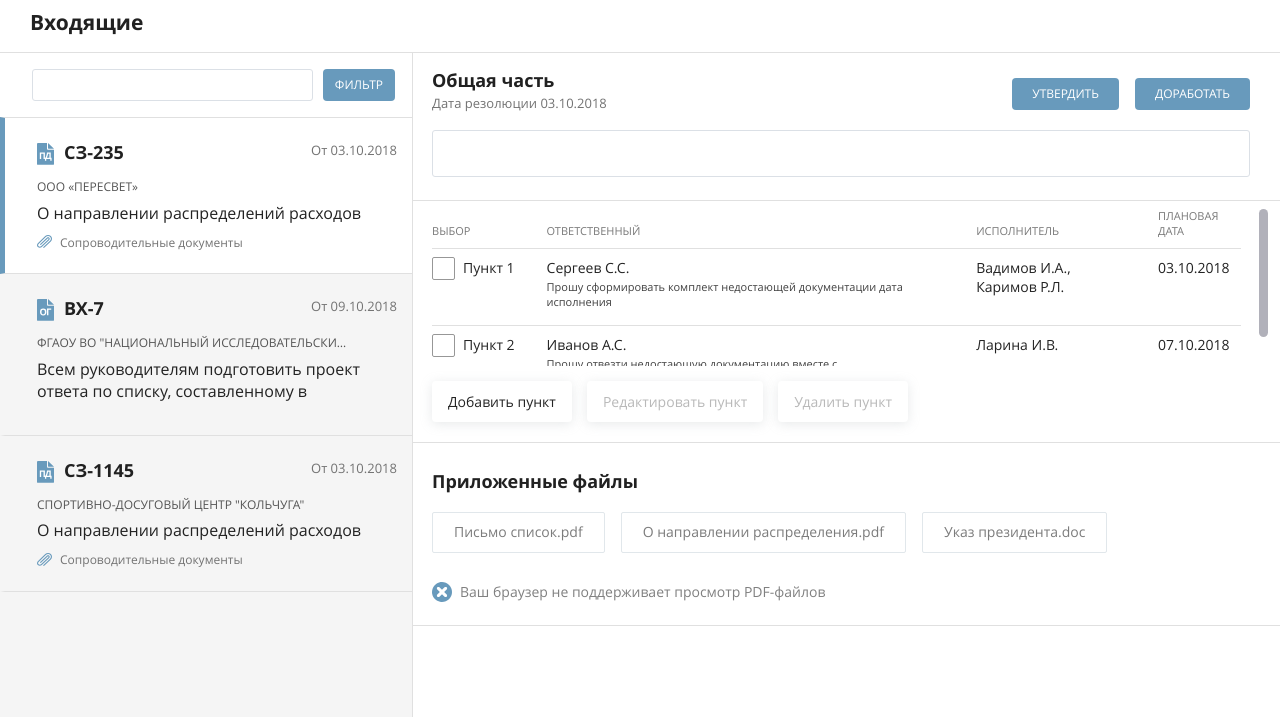
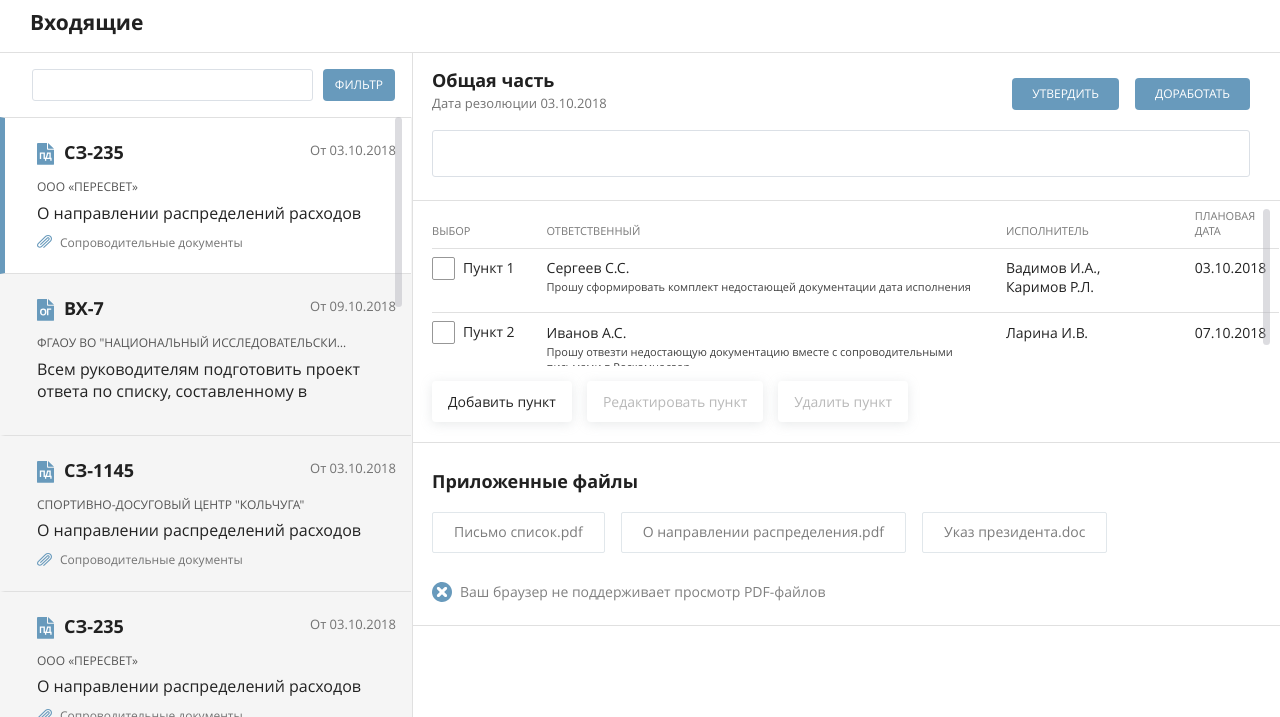
Before and after one commit to sergeantproudly/sedkp, a plain HTML site: page inbox.html in a window 1280 px wide. Shown: the part 83-800 px from the top of the page. Drawn offline with nearby package versions, Linux system fonts and the light colour scheme.

Commit message:
Scroll fixes
Sidebar scroll
Modal scroll fix
Mobile select dropdown fix

```diff
--- a/assets/css/jquery.jscrollpane.scss
+++ b/assets/css/jquery.jscrollpane.scss
@@ -23,7 +23,7 @@
 	position: absolute;
 	right: 0;
 	top: 0;
-	width: 35px;
+	width: 1px;
 }
 
 .jspHorizontalBar
@@ -55,12 +55,19 @@
 .jspDrag
 {
 	background: #B1B1BA;
+	opacity: 0.45;
 	cursor: pointer;
-	left: 14px;
+	left: -16px;
 	position: relative;
 	top: 0;
-	width: 9px;
+	width: 7px;
 	@include radius(5px);
+	@extend .transition-opacity;
+
+	&:hover {
+		opacity: 1;
+		@extend .transition-opacity;
+	}
 }
 
 .jspHorizontalBar .jspTrack,
--- a/assets/css/style.scss
+++ b/assets/css/style.scss
@@ -381,6 +381,10 @@ select {
 .ui-selectmenu-menu {
 	max-width: 370px;
 
+	@media (max-width: $adaptive-width-mobile) {
+		max-width: 100%;
+	}
+
 	& > .ui-menu {
 		max-height: 400px;
 	}
@@ -1577,6 +1581,10 @@ header {
 			}
 
 			.docs-list {
+				&.overflow {
+					overflow: hidden;
+				}
+
 				ul {
 					display: block;
 
@@ -2347,6 +2355,7 @@ header {
 				vertical-align: top;
 				width: 32%;
 				margin: 0 0 24px 2%;
+				position: relative;
 
 				@media (max-width: $adaptive-width-tablet-small) {
 					display: block;
@@ -2390,9 +2399,9 @@ header {
 				}
 
 				.ui-selectmenu-button {
-					margin-left: 0;
 					width: 100%;
 					height: 45px;
+					margin: 0;
 
 					@media (max-width: $adaptive-width-mobile) {
 						height: 40px;
@@ -2824,6 +2833,10 @@ header {
 				font-size: 18px;
 				margin-bottom: 17px;
 			}
+		}
+
+		.jspPane {
+			left: 0 !important;
 		}
 
 		#modal-attachments > & {
--- a/assets/js/scripts.js
+++ b/assets/js/scripts.js
@@ -208,6 +208,26 @@ function onResize() {
 	__isMobileTablet = ($(window).width() <= __widthMobileTablet);
 	__isMobileTabletMiddle = ($(window).width() <= __widthMobileTabletMiddle);
 
+	if ($('#doc-list').length) {
+		if ($('#doc-list').data('inited')) {
+			$('#doc-list').jScrollPane().data('jsp').destroy();
+			$('#doc-list')
+				.removeClass('overflow')
+				.removeAttr('data-max-height')
+				.removeData('inited')
+				.css({
+					'max-height': 'none',
+				});
+		}
+		if (!__isMobileTabletMiddle) {
+			var freespace = $(window).height() - $('#doc-list').offset().top;
+			if ($('#doc-list').outerHeight() > freespace) {
+				$('#doc-list').addClass('overflow').attr('data-max-height', freespace);
+				scrollInit($('#doc-list'));
+			}
+		}
+	}
+
 	fadeoutInit();
 }
 
@@ -290,7 +310,8 @@ function scrollInit(block) {
 			$(block).css('max-height', maxHeight + 'px').jScrollPane({
 					showArrows: false,
 					mouseWheelSpeed: 20,
-					autoReinitialise: true
+					autoReinitialise: true,
+					verticalGutter: 0
 				}
 			);
 		}
@@ -549,6 +570,14 @@ function _scrollTo(target, offset) {
 
 		// MAILER
 		if ($('#doc-list').length) {
+			if (!__isMobileTabletMiddle) {
+				var freespace = $(window).height() - $('#doc-list').offset().top;
+				if ($('#doc-list').outerHeight() > freespace) {
+					$('#doc-list').addClass('overflow').attr('data-max-height', freespace);
+					scrollInit($('#doc-list'));
+				}
+			}
+
 			$('#doc-list>ul>li>.attachment>a').click(function(e) {
 				e.preventDefault();
 				e.stopPropagation();
--- a/inbox.html
+++ b/inbox.html
@@ -93,6 +93,66 @@
 					<div class="docs-list" id="doc-list">
 						<ul>
 							<li class="active">
+								<h3 class="pd"><a href="document1.html">СЗ-235</a></h3>
+								<div class="agent">ООО «Пересвет»</div>
+								<div class="text"><a href="#" class="contents-link">О направлении распределений расходов</a></div>
+								<div class="date">От 03.10.2018</div>
+								<div class="attachment"><a href="#">Сопроводительные документы</a></div>
+							</li>
+							<li>
+								<h3 class="og"><a href="document2.html">BX-7</a></h3>
+								<div class="agent">ФГАОУ ВО "Национальный исследовательский институт"</div>
+								<div class="text">Всем руководителям подготовить проект ответа по списку, составленному в соответвии с высланным тз</div>
+								<div class="date">От 09.10.2018</div>
+							</li>
+							<li>
+								<h3 class="pd"><a href="document3.html">СЗ-1145</a></h3>
+								<div class="agent">Спортивно-досуговый центр "Кольчуга"</div>
+								<div class="text">О направлении распределений расходов</div>
+								<div class="date">От 03.10.2018</div>
+								<div class="attachment"><a href="#">Сопроводительные документы</a></div>
+							</li>
+							<li>
+								<h3 class="pd"><a href="document1.html">СЗ-235</a></h3>
+								<div class="agent">ООО «Пересвет»</div>
+								<div class="text"><a href="#" class="contents-link">О направлении распределений расходов</a></div>
+								<div class="date">От 03.10.2018</div>
+								<div class="attachment"><a href="#">Сопроводительные документы</a></div>
+							</li>
+							<li>
+								<h3 class="og"><a href="document2.html">BX-7</a></h3>
+								<div class="agent">ФГАОУ ВО "Национальный исследовательский институт"</div>
+								<div class="text">Всем руководителям подготовить проект ответа по списку, составленному в соответвии с высланным тз</div>
+								<div class="date">От 09.10.2018</div>
+							</li>
+							<li>
+								<h3 class="pd"><a href="document3.html">СЗ-1145</a></h3>
+								<div class="agent">Спортивно-досуговый центр "Кольчуга"</div>
+								<div class="text">О направлении распределений расходов</div>
+								<div class="date">От 03.10.2018</div>
+								<div class="attachment"><a href="#">Сопроводительные документы</a></div>
+							</li>
+							<li>
+								<h3 class="pd"><a href="document1.html">СЗ-235</a></h3>
+								<div class="agent">ООО «Пересвет»</div>
+								<div class="text"><a href="#" class="contents-link">О направлении распределений расходов</a></div>
+								<div class="date">От 03.10.2018</div>
+								<div class="attachment"><a href="#">Сопроводительные документы</a></div>
+							</li>
+							<li>
+								<h3 class="og"><a href="document2.html">BX-7</a></h3>
+								<div class="agent">ФГАОУ ВО "Национальный исследовательский институт"</div>
+								<div class="text">Всем руководителям подготовить проект ответа по списку, составленному в соответвии с высланным тз</div>
+								<div class="date">От 09.10.2018</div>
+							</li>
+							<li>
+								<h3 class="pd"><a href="document3.html">СЗ-1145</a></h3>
+								<div class="agent">Спортивно-досуговый центр "Кольчуга"</div>
+								<div class="text">О направлении распределений расходов</div>
+								<div class="date">От 03.10.2018</div>
+								<div class="attachment"><a href="#">Сопроводительные документы</a></div>
+							</li>
+							<li>
 								<h3 class="pd"><a href="document1.html">СЗ-235</a></h3>
 								<div class="agent">ООО «Пересвет»</div>
 								<div class="text"><a href="#" class="contents-link">О направлении распределений расходов</a></div>
```
Also changed, not shown: search.html (+6 -8 lines), assets/css/style.css, 1 other file.
